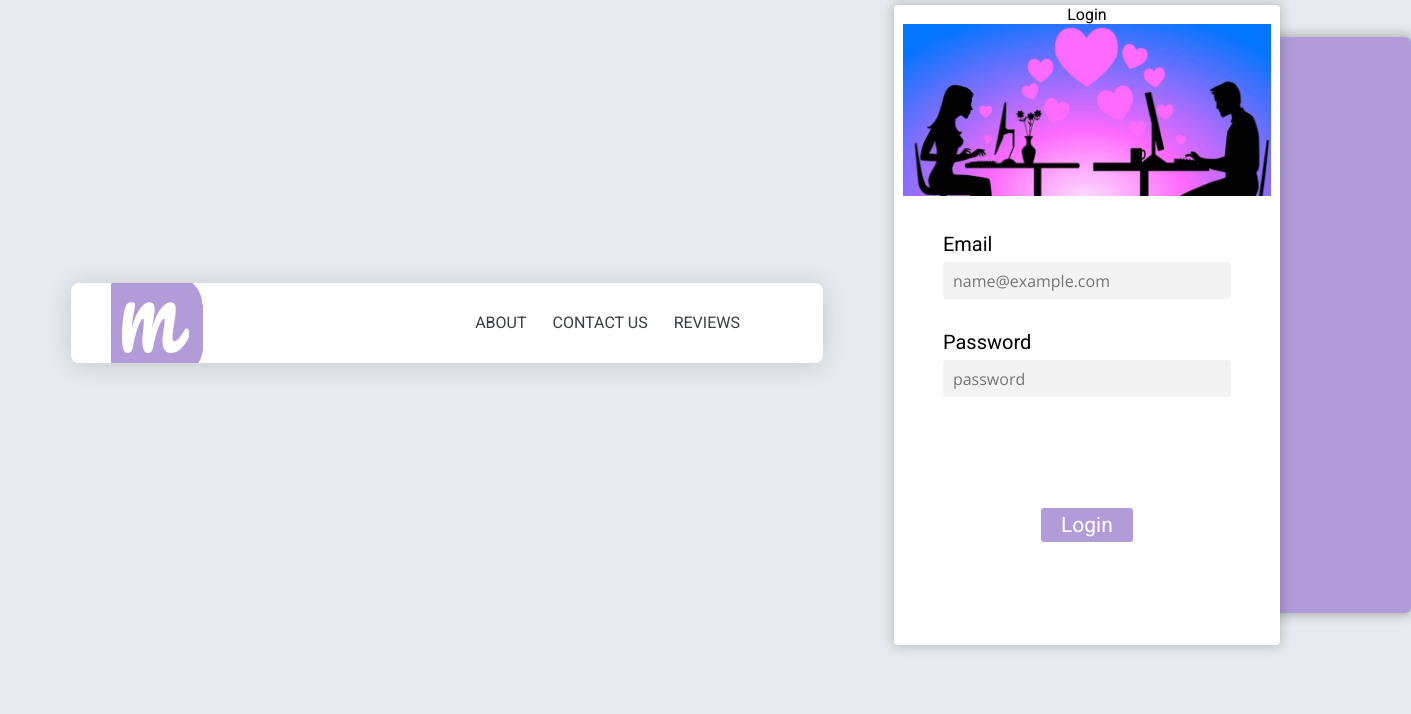
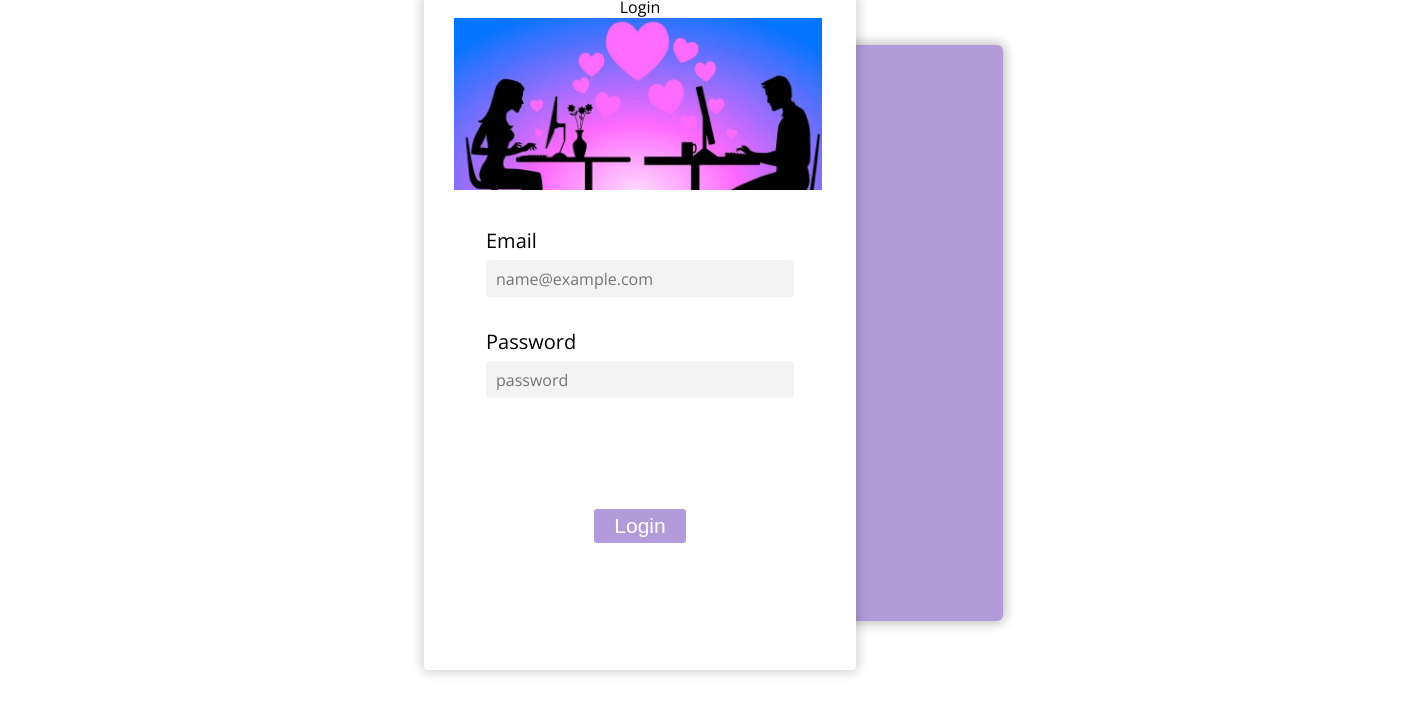
Before and after one commit to agabrie/Matcha, a React (Create React App) app in the folder front_end/: page / in a window 1280 px wide. Shown: the top 714 px of the page, 1411 px wide, since content can reach past the window. Built offline with nearby package versions, Linux system fonts and the light colour scheme.

Commit message:
removed the header component.

```diff
--- a/front_end/src/App.jsx
+++ b/front_end/src/App.jsx
@@ -1,7 +1,6 @@
 import React from 'react';
 import './App.scss';
 import { Login, Register } from './components/login/index';
-import { Header } from './components/header/index';
 
 class App extends React.Component{
 	constructor(props) {
@@ -29,7 +28,6 @@ class App extends React.Component{
 		const current = isLogginActive ? "Register" : "Login";
 		return (
 			<div className="App">
-				<Header/>
 				<div className="login">
 					<div className="container">
 						{ isLogginActive && <Login containerRef={ (ref) => this.current = ref } /> }
--- a/front_end/src/components/header/header.jsx
+++ /dev/null
@@ -1,28 +0,0 @@
-import React from 'react';
-import matchaLogo from './matcha_logo.png'
-
-export class Header extends React.Component{
-    constructor(props) {
-        super(props);
-    }
-
-    render() {
-        return (
-            <div className='container center'>
-                <nav className='menu'>
-                    <h1 style={{
-                      backgroundImage: 'url(' + matchaLogo + ')'
-                    }} className='menu_logo'></h1>
-
-                    <div className='menu_right'>
-                        <ul className='menu_list'>
-                            <li className='menu_list_item'><a className='menu_link' href='#'>About</a></li>
-                            <li className='menu_list_item'><a className='menu_link' href='#'>Contact us</a></li>
-                            <li className='menu_list_item'><a className='menu_link' href='#'>Reviews</a></li>
-                        </ul>
-                    </div>
-                </nav>
-            </div>
-        );
-    }
-}
--- a/front_end/src/components/header/index.jsx
+++ /dev/null
@@ -1,3 +0,0 @@
-import './style.scss';
-
-export { Header } from './header';
--- a/front_end/src/components/header/style.scss
+++ /dev/null
@@ -1,98 +0,0 @@
-@import url('https://fonts.googleapis.com/css?family=Roboto:300,400,700');
-
-* {
-    box-sizing: border-box;
-    font-family: 'Roboto', sans-serif;
-}
-
-html, body {
-    margin: 0;
-    padding: 0;
-}
-
-body {
-    background-color: #e7ebf0;
-}
-
-.container {
-    width: 1000px;
-    margin: 20px auto;
-}
-
-.center {
-    display: flex;
-    justify-content: center;
-}
-
-.hide {
-    display: none;
-}
-
-.menu {
-    background-color: white;
-    box-shadow: 0px 2px 24px 0px rgba(0, 0, 0, 0.15);
-    border-radius: 8px;
-    width: 752px;
-    height: 80px;
-    display: flex;
-    justify-content: space-between;
-    padding: 0 40px;
-    position: relative;
-}
-
-.menu_right {
-    display: flex;
-    align-items: center;
-    height: 100%;
-}
-
-.menu_list {
-    list-style-type: none;
-    padding: 0;
-    height: 100%;
-    margin: 0;
-    margin-right: 40px;
-}
-
-.menu_list_item {
-    display: inline-block;
-    height: 100%;
-    margin-right: 20px;
-}
-
-.menu_list_item:last-child {
-    margin-right: 0;
-}
-
-.menu_link {
-    color: #3a3e47;
-    display: inline-block;
-    height: 100%;
-    font-size: 16px;
-    text-decoration: none;
-    text-transform: uppercase;
-    display: flex;
-    align-items: center;
-    padding: 0 3px;
-}
-
-.menu_link:hover {
-    color: #ffaa3b;
-}
-
-// .menu__link--active {
-//     color: #ffaa3b;
-//     border-top: 4px solid #ffaa3b;
-//     font-weight: 700;
-// }
-
-.menu_logo {
-    text-indent: -9999999px;
-    display: inline-block;
-    height: 100%;
-    width: 92px;
-    background-size: cover 100%;
-    background-repeat: no-repeat;
-    background-position: center;
-    margin: 0;
-}
--- a/package.json
+++ b/package.json
@@ -25,6 +25,6 @@
     "express": "^4.17.1",
     "express-session": "^1.17.0",
     "mongoose": "^5.8.1",
-    "nodemon": "^2.0.2"
+    "nodemon": "^2.0.4"
   }
 }
```
Also changed, not shown: front_end/src/components/header/matcha_logo.png (deleted), 1 other file (tests, documents, lock files or other folders).
